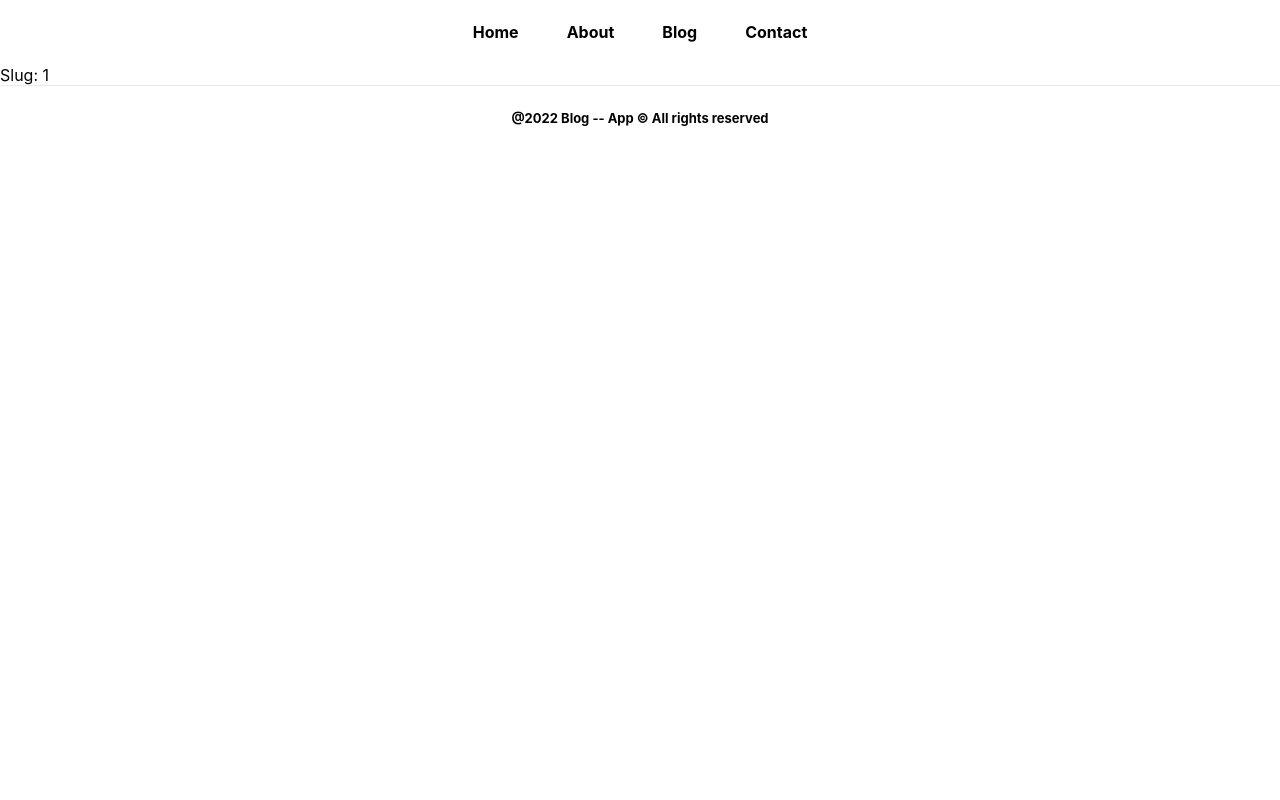
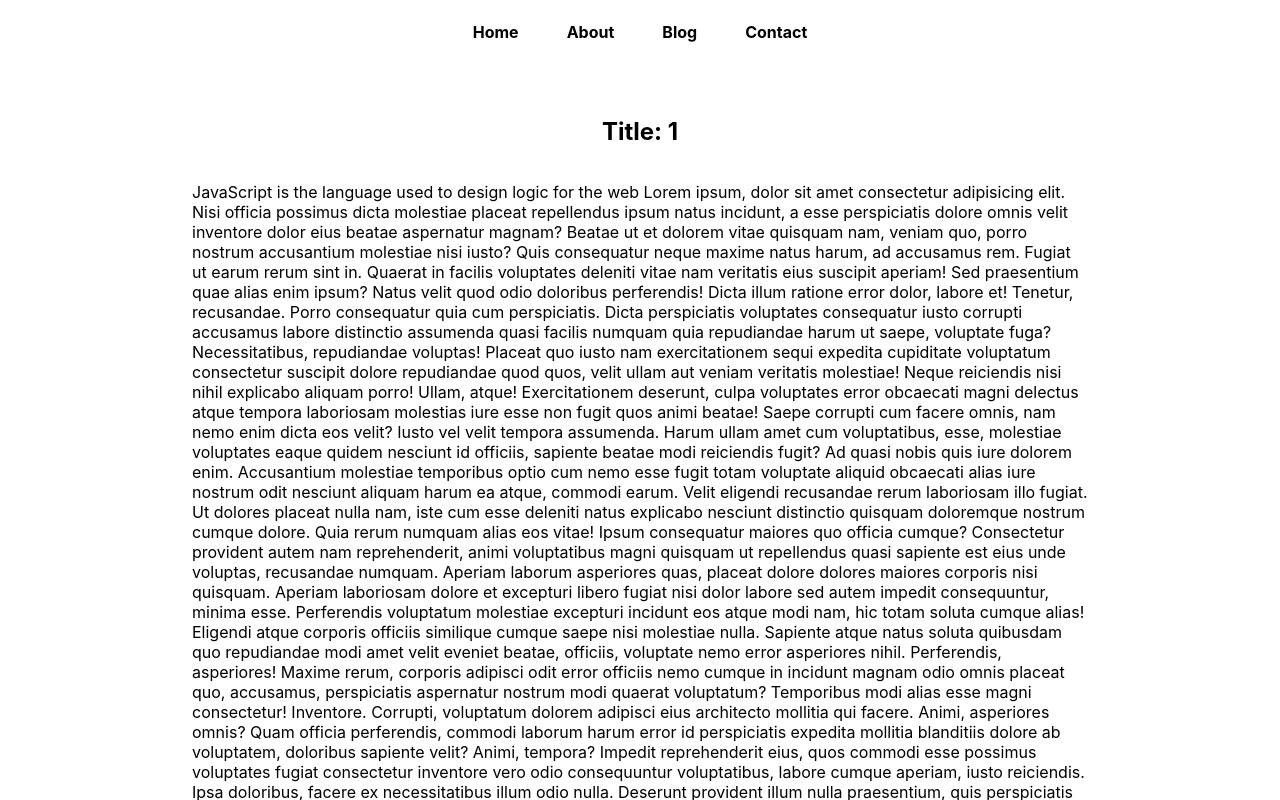
Before and after one commit to romanfarooq/blog-app-next-app, a Next.js app: page /blog/1 in a window 1280 px wide. Shown: the top 800 px of the page. Built offline with nearby package versions, Linux system fonts and the light colour scheme.

Commit message:
learned file handling and made api endpoints

```diff
--- /dev/null
+++ b/pages/api/blogs.js
@@ -0,0 +1,11 @@
+// Next.js API route support: https://nextjs.org/docs/api-routes/introduction
+import fs from 'fs';
+
+export default function Blogs(req, res) {
+  try {
+    const blogs = fs.readdirSync('blogdata');
+    res.status(200).json(blogs);
+  } catch (err) {
+    res.status(500).json({ message: err.message });
+  }
+}
--- /dev/null
+++ b/pages/api/getBlog.js
@@ -0,0 +1,11 @@
+import fs from 'fs';
+
+export default function getBlog(req, res) {
+  try {
+    const { slug } = req.query;
+    const data = fs.readFileSync(`blogdata/${slug}`, 'utf8');
+    res.status(200).json(JSON.parse(data));
+  } catch (err) {
+    res.status(500).json({ message: err.message });
+  }
+}
--- a/pages/api/hello.js
+++ /dev/null
@@ -1,5 +0,0 @@
-// Next.js API route support: https://nextjs.org/docs/api-routes/introduction
-
-export default function handler(req, res) {
-  res.status(200).json({ name: 'John Doe' })
-}
--- a/pages/blog/[slug].js
+++ b/pages/blog/[slug].js
@@ -1,13 +1,93 @@
 import { useRouter } from 'next/router';
+import styles from '../../styles/BlogPost.module.css';
 
 const Slug = () => {
   const router = useRouter();
   const { slug } = router.query;
 
   return (
-    <>
-      <div>Slug: {slug}</div>
-    </>
+    <div className={styles.container}>
+      <main className={styles.main}>
+        <h2 className={styles.title}>Title: {slug}</h2>
+        <div className={styles.blogItem}>
+          <p>
+            JavaScript is the language used to design logic for the web Lorem
+            ipsum, dolor sit amet consectetur adipisicing elit. Nisi officia
+            possimus dicta molestiae placeat repellendus ipsum natus incidunt, a
+            esse perspiciatis dolore omnis velit inventore dolor eius beatae
+            aspernatur magnam? Beatae ut et dolorem vitae quisquam nam, veniam
+            quo, porro nostrum accusantium molestiae nisi iusto? Quis
+            consequatur neque maxime natus harum, ad accusamus rem. Fugiat ut
+            earum rerum sint in. Quaerat in facilis voluptates deleniti vitae
+            nam veritatis eius suscipit aperiam! Sed praesentium quae alias enim
+            ipsum? Natus velit quod odio doloribus perferendis! Dicta illum
+            ratione error dolor, labore et! Tenetur, recusandae. Porro
+            consequatur quia cum perspiciatis. Dicta perspiciatis voluptates
+            consequatur iusto corrupti accusamus labore distinctio assumenda
+            quasi facilis numquam quia repudiandae harum ut saepe, voluptate
+            fuga? Necessitatibus, repudiandae voluptas! Placeat quo iusto nam
+            exercitationem sequi expedita cupiditate voluptatum consectetur
+            suscipit dolore repudiandae quod quos, velit ullam aut veniam
+            veritatis molestiae! Neque reiciendis nisi nihil explicabo aliquam
+            porro! Ullam, atque! Exercitationem deserunt, culpa voluptates error
+            obcaecati magni delectus atque tempora laboriosam molestias iure
+            esse non fugit quos animi beatae! Saepe corrupti cum facere omnis,
+            nam nemo enim dicta eos velit? Iusto vel velit tempora assumenda.
+            Harum ullam amet cum voluptatibus, esse, molestiae voluptates eaque
+            quidem nesciunt id officiis, sapiente beatae modi reiciendis fugit?
+            Ad quasi nobis quis iure dolorem enim. Accusantium molestiae
+            temporibus optio cum nemo esse fugit totam voluptate aliquid
+            obcaecati alias iure nostrum odit nesciunt aliquam harum ea atque,
+            commodi earum. Velit eligendi recusandae rerum laboriosam illo
+            fugiat. Ut dolores placeat nulla nam, iste cum esse deleniti natus
+            explicabo nesciunt distinctio quisquam doloremque nostrum cumque
+            dolore. Quia rerum numquam alias eos vitae! Ipsum consequatur
+            maiores quo officia cumque? Consectetur provident autem nam
+            reprehenderit, animi voluptatibus magni quisquam ut repellendus
+            quasi sapiente est eius unde voluptas, recusandae numquam. Aperiam
+            laborum asperiores quas, placeat dolore dolores maiores corporis
+            nisi quisquam. Aperiam laboriosam dolore et excepturi libero fugiat
+            nisi dolor labore sed autem impedit consequuntur, minima esse.
+            Perferendis voluptatum molestiae excepturi incidunt eos atque modi
+            nam, hic totam soluta cumque alias! Eligendi atque corporis officiis
+            similique cumque saepe nisi molestiae nulla. Sapiente atque natus
+            soluta quibusdam quo repudiandae modi amet velit eveniet beatae,
+            officiis, voluptate nemo error asperiores nihil. Perferendis,
+            asperiores! Maxime rerum, corporis adipisci odit error officiis nemo
+            cumque in incidunt magnam odio omnis placeat quo, accusamus,
+            perspiciatis aspernatur nostrum modi quaerat voluptatum? Temporibus
+            modi alias esse magni consectetur! Inventore. Corrupti, voluptatum
+            dolorem adipisci eius architecto mollitia qui facere. Animi,
+            asperiores omnis? Quam officia perferendis, commodi laborum harum
+            error id perspiciatis expedita mollitia blanditiis dolore ab
+            voluptatem, doloribus sapiente velit? Animi, tempora? Impedit
+            reprehenderit eius, quos commodi esse possimus voluptates fugiat
+            consectetur inventore vero odio consequuntur voluptatibus, labore
+            cumque aperiam, iusto reiciendis. Ipsa doloribus, facere ex
+            necessitatibus illum odio nulla. Deserunt provident illum nulla
+            praesentium, quis perspiciatis tempore ratione, molestias sunt
+            impedit quos optio cumque minus, saepe corporis eos repellat.
+            Consectetur sunt sit velit minima labore ratione, fugiat tenetur
+            voluptatibus. Omnis nobis eligendi assumenda, consequatur porro,
+            perspiciatis dolorem eum earum molestias ratione laudantium
+            reiciendis praesentium fugiat. Explicabo animi minima eius quos
+            exercitationem in dignissimos, ipsam, velit labore soluta beatae
+            voluptate. Quisquam atque itaque nemo facilis, rem adipisci
+            molestiae sunt architecto molestias perspiciatis. Rerum soluta
+            blanditiis aliquid consectetur quis voluptatum neque ipsa numquam!
+            Eius, consequatur sequi ipsum deleniti rem incidunt illo. Enim
+            doloremque eveniet qui numquam harum ad dolorem quaerat maxime
+            officiis beatae voluptatum reiciendis vero magnam, sint, quae
+            veritatis consequuntur repellendus neque cumque saepe. Veritatis
+            tempora nisi commodi magnam. Possimus! Iusto quis ipsa, rem corrupti
+            vel ex commodi, tempora nihil id molestias provident asperiores
+            necessitatibus quos adipisci. Amet eum assumenda provident nemo
+            optio ex expedita exercitationem reiciendis, cumque obcaecati
+            distinctio.
+          </p>
+        </div>
+      </main>
+    </div>
   );
 };
 
--- a/pages/index.js
+++ b/pages/index.js
@@ -1,7 +1,6 @@
 import Head from 'next/head';
 import Image from 'next/image';
 import styles from '../styles/Home.module.css';
-import Link from 'next/link';
 
 const Home = () => {
   return (
--- /dev/null
+++ b/styles/Blog.module.css
@@ -0,0 +1,17 @@
+.container {
+  padding: 0 2rem;
+}
+
+.main {
+  min-height: 100vh;
+  padding: 2rem 0;
+  flex: 1;
+  display: flex;
+  flex-direction: column;
+  justify-content: flex-start;
+  align-items: center;
+}
+
+.blogItem h3 {
+  cursor: pointer;
+}
--- /dev/null
+++ b/styles/BlogPost.module.css
@@ -0,0 +1,13 @@
+.container {
+  padding: 0 15vmax;
+}
+
+.main {
+  min-height: 100vh;
+  padding: 2rem 0;
+  flex: 1;
+  display: flex;
+  flex-direction: column;
+  justify-content: flex-start;
+  align-items: center;
+}
```
Also changed, not shown: pages/blog/index.js (+25 -3 lines), 1 other file (tests, documents, lock files or other folders).
